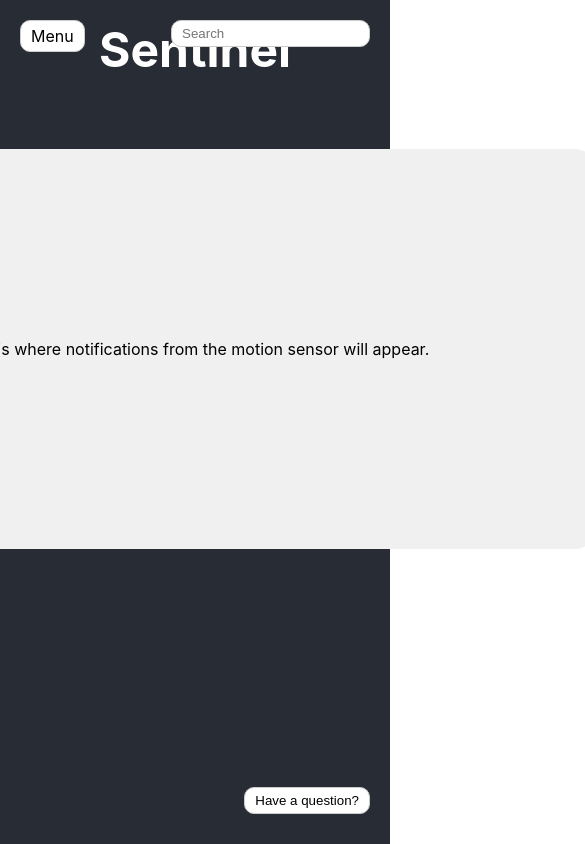
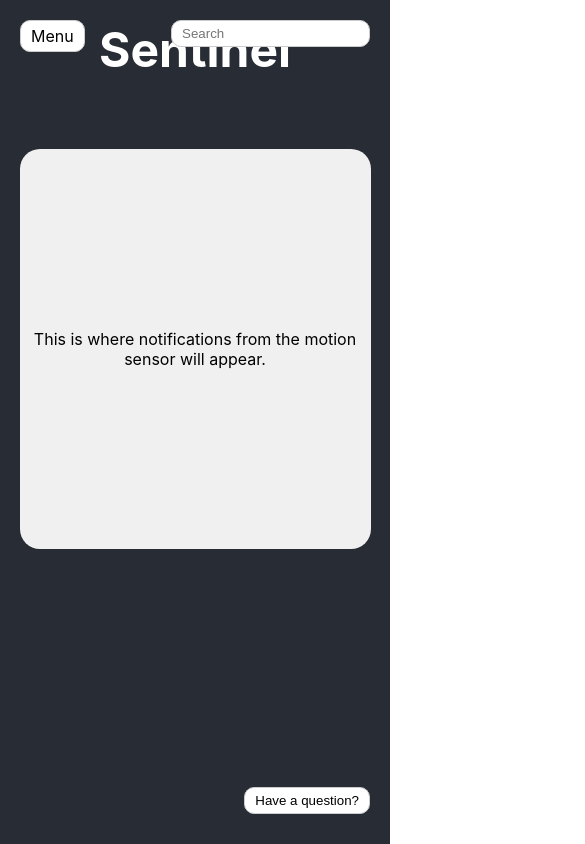
Before and after one commit to oisinosullivan9/hci_gui, a React (Create React App) app: page / in a window 390 px wide. Both pictures are taken after a click on the button "Login". Shown: the whole page, 585 px wide, since content can reach past the window. Built offline with nearby package versions, Linux system fonts and the light colour scheme.

Commit message:
fixed responsiveness on home page

```diff
--- a/src/pages/HomePage.css
+++ b/src/pages/HomePage.css
@@ -66,7 +66,7 @@
   }
 
   .notification-box {
-    width: 800px;
+    width: 90%;
     height: 400px;
     background-color: #f0f0f0;
     border-radius: 20px;
@@ -75,6 +75,7 @@
     justify-content: center;
     text-align: center;
     margin-top: 50px;
+    margin-bottom: 20px;
   }
 
   .question-button {
```
